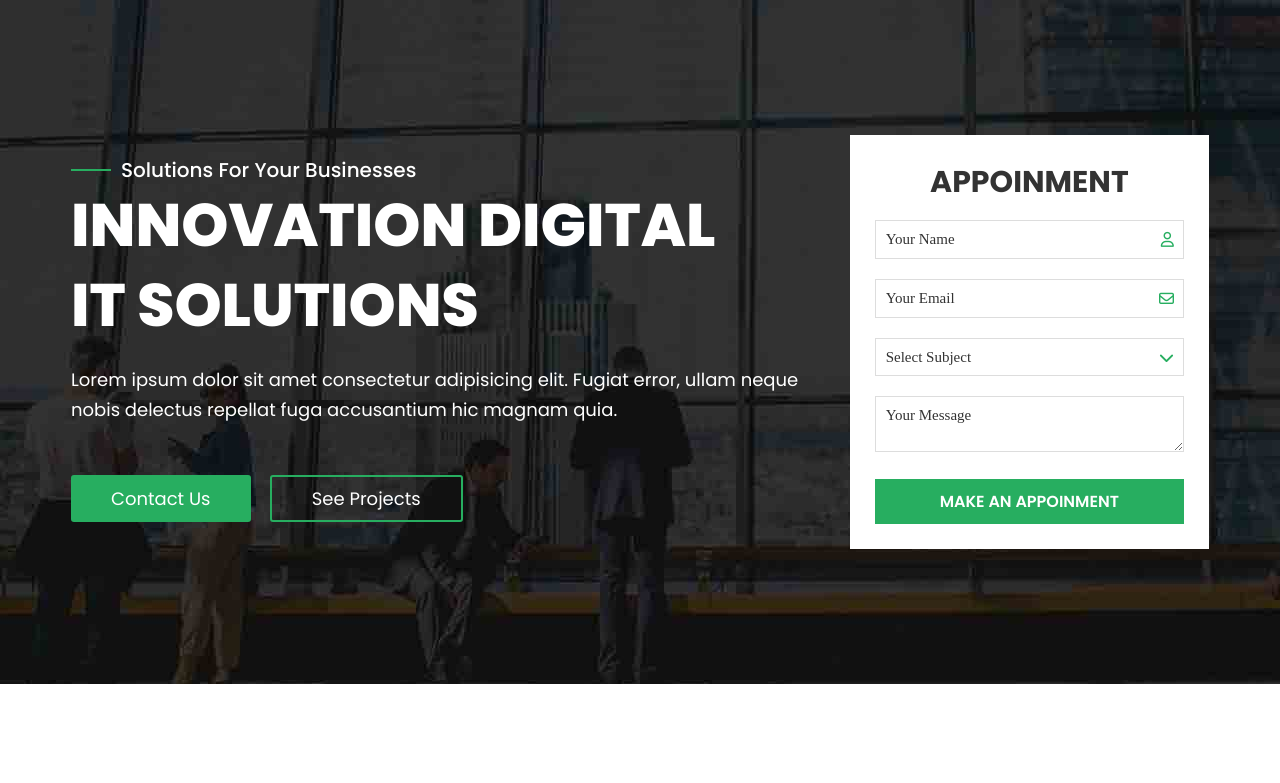
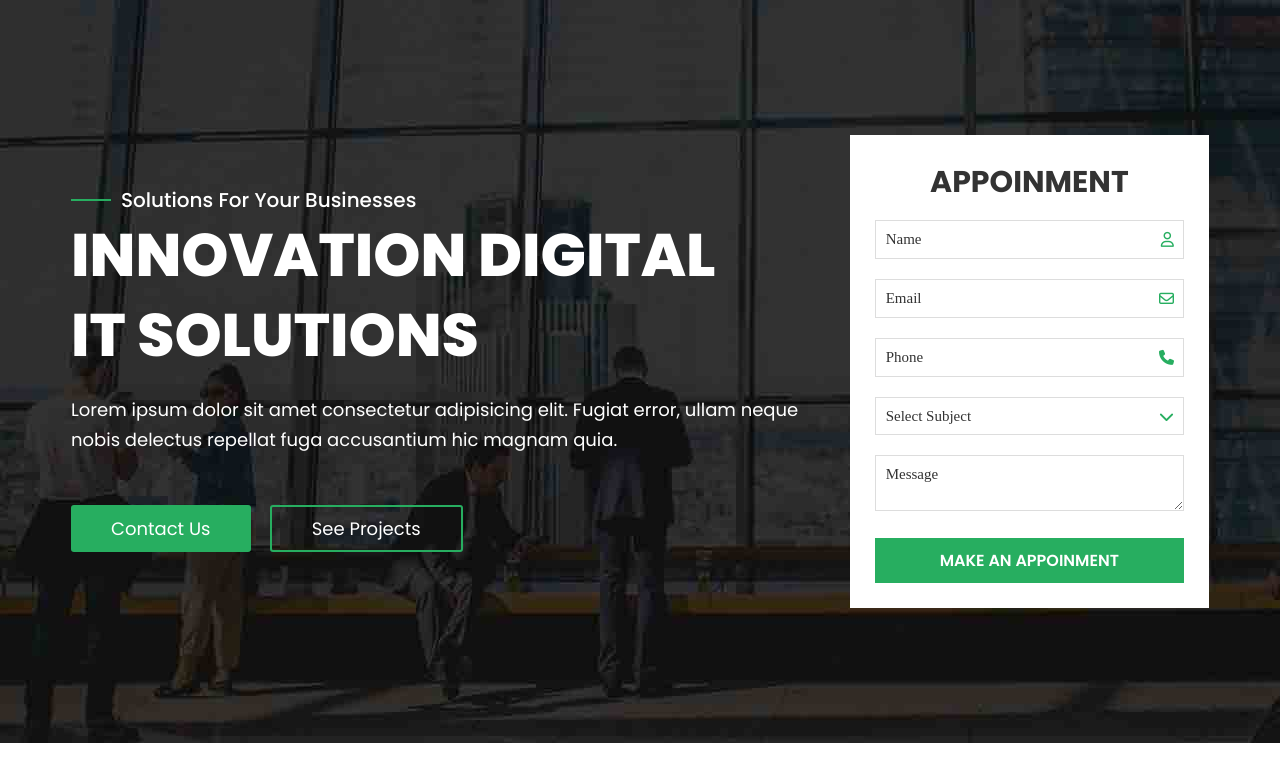
Before and after one commit to nahian91/project-usa, a PHP site: page / in a window 1280 px wide; the page is wider, and only the part inside the window is pictured. Shown: the part 138-921 px from the top of that part. Run offline with PHP 8.4, Linux system fonts and the light colour scheme.

Commit message:
Updatess

```diff
--- a/index.php
+++ b/index.php
@@ -17,12 +17,16 @@
                 <form class="bannar__form">
                     <h4 class="bannar__form-title">appoinment</h4>
                     <div class="bannar__input">
-                        <input type="text" placeholder="Your Name">
+                        <input type="text" placeholder="Name">
                         <i class="fa-regular fa-user"></i>
                     </div>
                     <div class="bannar__input">
-                        <input type="email" placeholder="Your Email">
+                        <input type="email" placeholder="Email">
                         <i class="fa-regular fa-envelope"></i>
+                    </div>
+                    <div class="bannar__input">
+                        <input type="text" placeholder="Phone">
+                        <i class="fa-solid fa-phone"></i>
                     </div>
                     <div class="bannar__input">
                         <select>
@@ -35,7 +39,7 @@
                         <i class="fa-solid fa-chevron-down"></i>
                     </div>
                     <div class="bannar__input">
-                        <textarea placeholder="Your Message"></textarea>
+                        <textarea placeholder="Message"></textarea>
                     </div>
                     <input class="bannar__input-btn" type="submit" value="make an appoinment">
                 </form>
```
